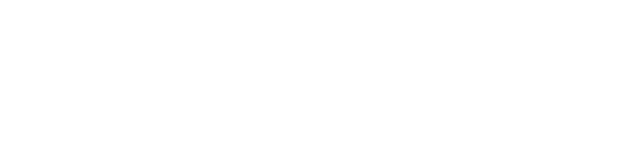
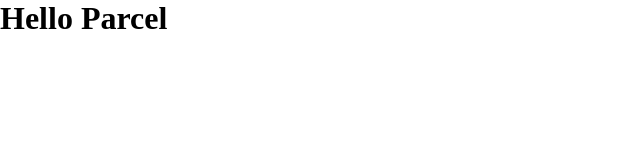
Before and after one commit to krish-nair/pageTransitions, a website: page index.html in a window 1280 px wide. Shown: the whole page, without its empty margins (0-640 px from the left). Drawn offline with Linux system fonts and the light colour scheme.

```diff
--- /dev/null
+++ b/css/style.css
@@ -0,0 +1,7 @@
+* {
+  margin: 0;
+  padding: 0;
+  -webkit-box-sizing: border-box;
+          box-sizing: border-box;
+}
+/*# sourceMappingURL=style.css.map */
--- a/index.html
+++ b/index.html
@@ -5,6 +5,10 @@
     <meta name="viewport" content="width=device-width, initial-scale=1.0" />
     <meta http-equiv="X-UA-Compatible" content="ie=edge" />
     <title>Home</title>
+    <link rel="stylesheet" href="./css/style.css" />
   </head>
-  <body></body>
+  <body>
+    <h1>Hello Parcel</h1>
+    <script src="./js/index.js"></script>
+  </body>
 </html>
--- /dev/null
+++ b/js/index.js
@@ -0,0 +1,3 @@
+const run = () => {
+  console.log("Tesring the run...");
+};
```
Also changed, not shown: package.json (+8 -2 lines), dist/index.html (added), 9 other files.
